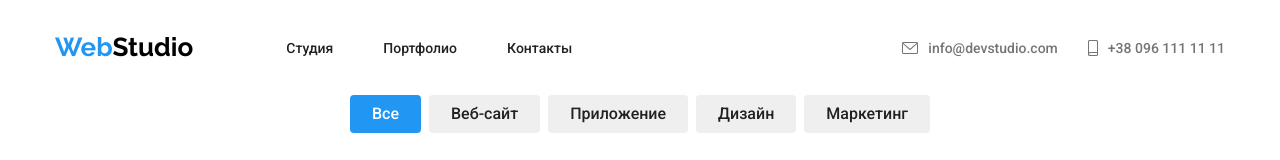
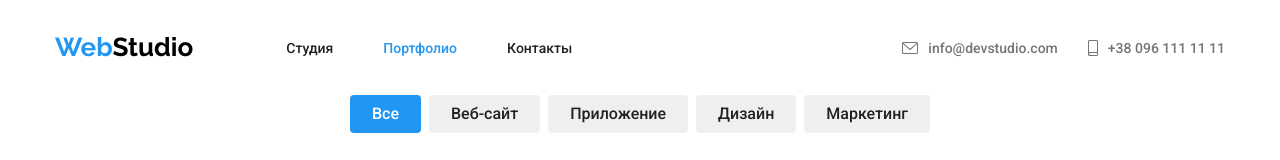
Before and after one commit to Abdurahmanov19/webstudioReact, a React (Vite) app: page /portfoilo in a window 1280 px wide. Shown: the top 160 px of the page. Built offline with nearby package versions, Linux system fonts and the light colour scheme.

Commit message:
Закончил слои бурге меню

```diff
--- a/src/components/HEADER/Header.css
+++ b/src/components/HEADER/Header.css
@@ -39,6 +39,9 @@
     line-height: 16px;
     letter-spacing: 2%;
     text-align: left;
+}
+.header__link.active{
+    color: #2196F3;
 }
 .header__link:hover,.header__box-link:hover{
     color: #2196F3;
@@ -88,7 +91,7 @@
     }
     .header__burger-img{
         display: inline-block;
-        z-index: 1;
+        z-index: 11;
     }
     .header__link-group.active{
         position: absolute;
@@ -104,6 +107,7 @@
         left: 0;
         padding-top: 48px;
         padding-left: 40px;
+        z-index: 10;
     }
     .header__link.active{
         display: block;
@@ -118,7 +122,7 @@
     }
     .header__box.active {
         display: flex;
-        z-index: 1;
+        z-index: 11;
     }
     .header__img{
         display: none;
@@ -160,6 +164,7 @@
         left: 40px;
         gap: 5px;
         align-items: center;
+        z-index: 11;
     }
     .header__social-box-link{
         color: rgba(33, 150, 243, 1);
--- a/src/components/HEADER/Header.jsx
+++ b/src/components/HEADER/Header.jsx
@@ -1,6 +1,7 @@
 import React, {useState} from 'react';
 import './Header.css';
 import {Link} from 'react-router-dom'
+import { NavLink } from 'react-router-dom';
 import Burger from '/public/header__burger-img.svg'
 import BurgerX from '/public/header__burger-imgx.svg'
 
@@ -13,12 +14,12 @@ const Header = () => {
                     <div className="header__group">
                         <Link to='/' className="header__title">Web<span>Studio</span></Link>
                         <div className={active? "header__link-group":"header__link-group active"}>
-                            <Link to='/' className={active ? "header__link" : "header__link active"}
-                            >Студия</Link>
-                            <Link to='/portfoilo' className={active ? "header__link" : "header__link active"}
-                            >Портфолио</Link>
-                            <Link to='/contact' className={active ? "header__link" : "header__link active"}
-                            >Контакты</Link>
+                            <NavLink to='/' className={active ? "header__link" : "header__link active"}
+                            >Студия</NavLink>
+                            <NavLink to='/portfoilo' className={active ? "header__link" : "header__link active"}
+                            >Портфолио</NavLink>
+                            <NavLink to='/contact' className={active ? "header__link" : "header__link active"}
+                            >Контакты</NavLink>
                         </div>
                     </div>
                     <div className={active ? "header__box" : "header__box active"}>
@@ -32,7 +33,7 @@ const Header = () => {
                         </div>
                     </div>
                     <div className={active ? "header__social-box" : "header__social-box active"}>
-                        <Link to='/' className="header__social-box-link">Instagram</Link>
+                        <NavLink to='/' className="header__social-box-link">Instagram</NavLink>
                         <div className="header__vertical-line"></div>
                         <Link to='/' className="header__social-box-link">Twitter</Link>
                         <div className="header__vertical-line"></div>
--- a/src/pages/PORTFOILO/Portfolio.jsx
+++ b/src/pages/PORTFOILO/Portfolio.jsx
@@ -84,7 +84,6 @@ const Portfolio = () => {
             : projects.filter(
             (project) => project.category === activeCategory
             );
-
     return (
         <div className='container'>
             <div className="categories">
```
